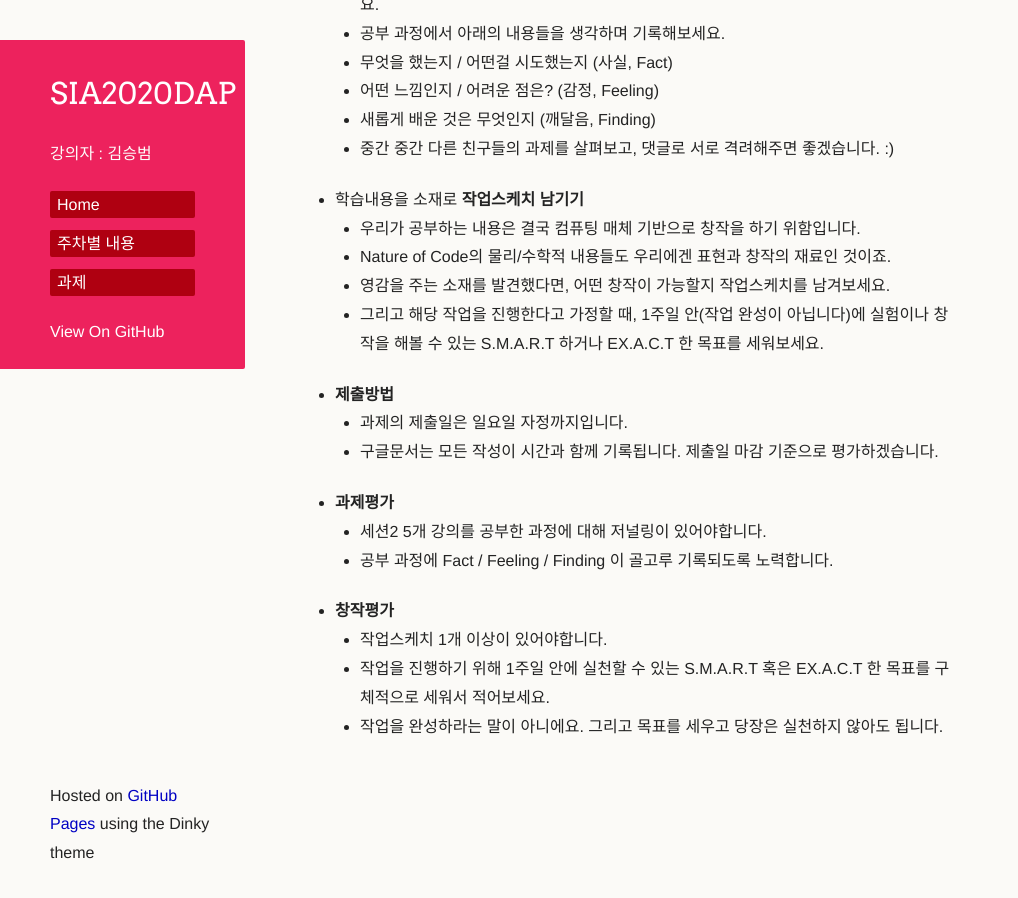
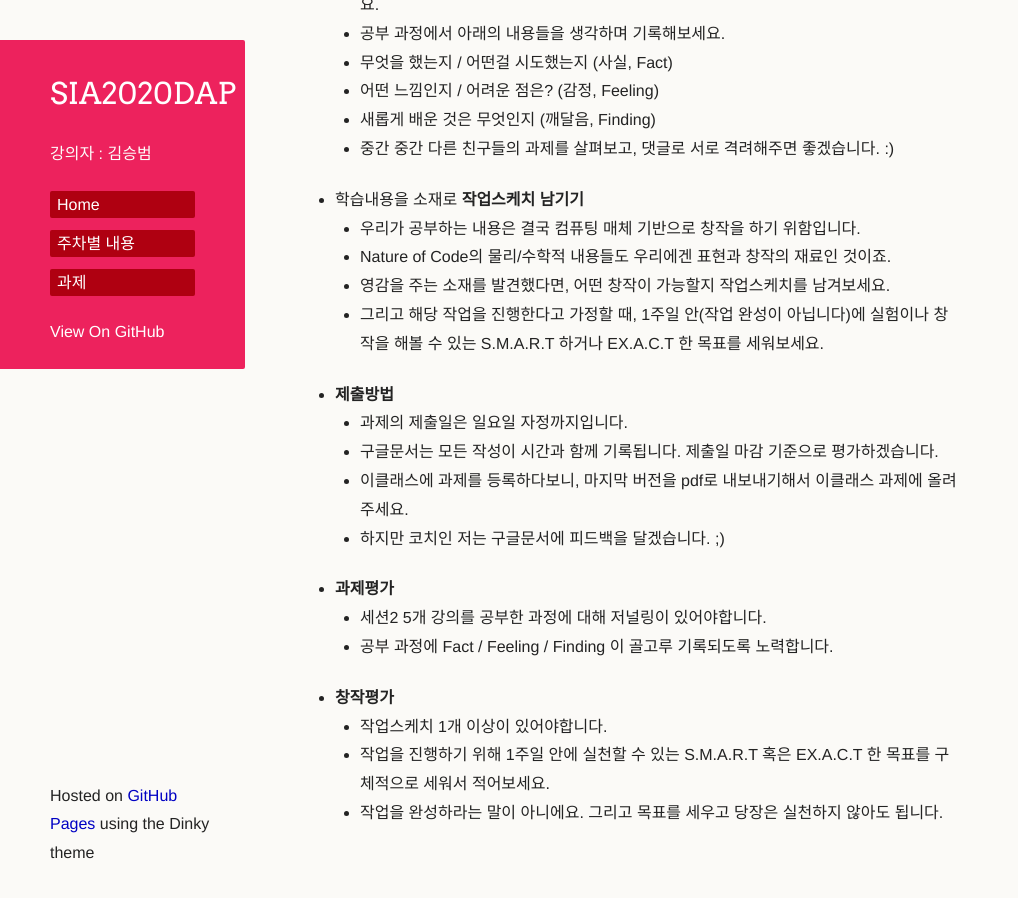
Before and after one commit to picxenk/SIA2020DAP, a Jekyll site: the page built from homework.md, in a window 1280 px wide and 900 px high, scrolled down 5334 px. Shown: the whole window, without its empty margins (0-1018 px from the left). Built offline with Jekyll 4.4.1, drawn with Linux system fonts in a browser that asks for light colours; our own code applies the rules of GitHub Pages for plain Markdown files; a script that is not in the unit is left out; the repository's description, which GitHub fills in, is left out.

Commit message:
Update homework.md

```diff
--- a/homework.md
+++ b/homework.md
@@ -160,6 +160,8 @@
  * **제출방법**
    * 과제의 제출일은 일요일 자정까지입니다.
    * 구글문서는 모든 작성이 시간과 함께 기록됩니다. 제출일 마감 기준으로 평가하겠습니다.
+   * 이클래스에 과제를 등록하다보니, 마지막 버전을 pdf로 내보내기해서 이클래스 과제에 올려주세요.
+   * 하지만 코치인 저는 구글문서에 피드백을 달겠습니다. ;)
  * **과제평가**
    * 세션2 5개 강의를 공부한 과정에 대해 저널링이 있어야합니다.
    * 공부 과정에 Fact / Feeling / Finding 이 골고루 기록되도록 노력합니다.
```
